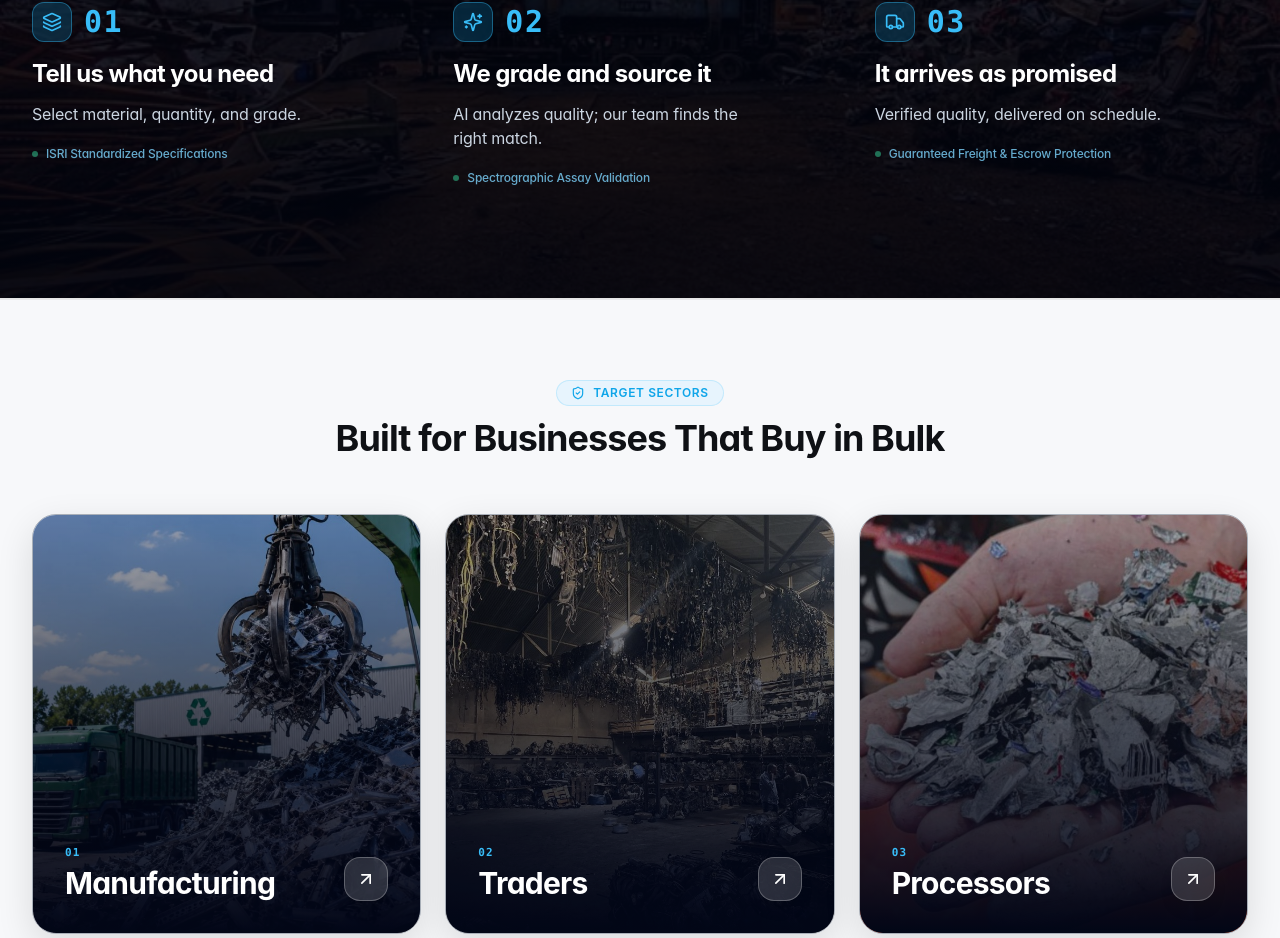
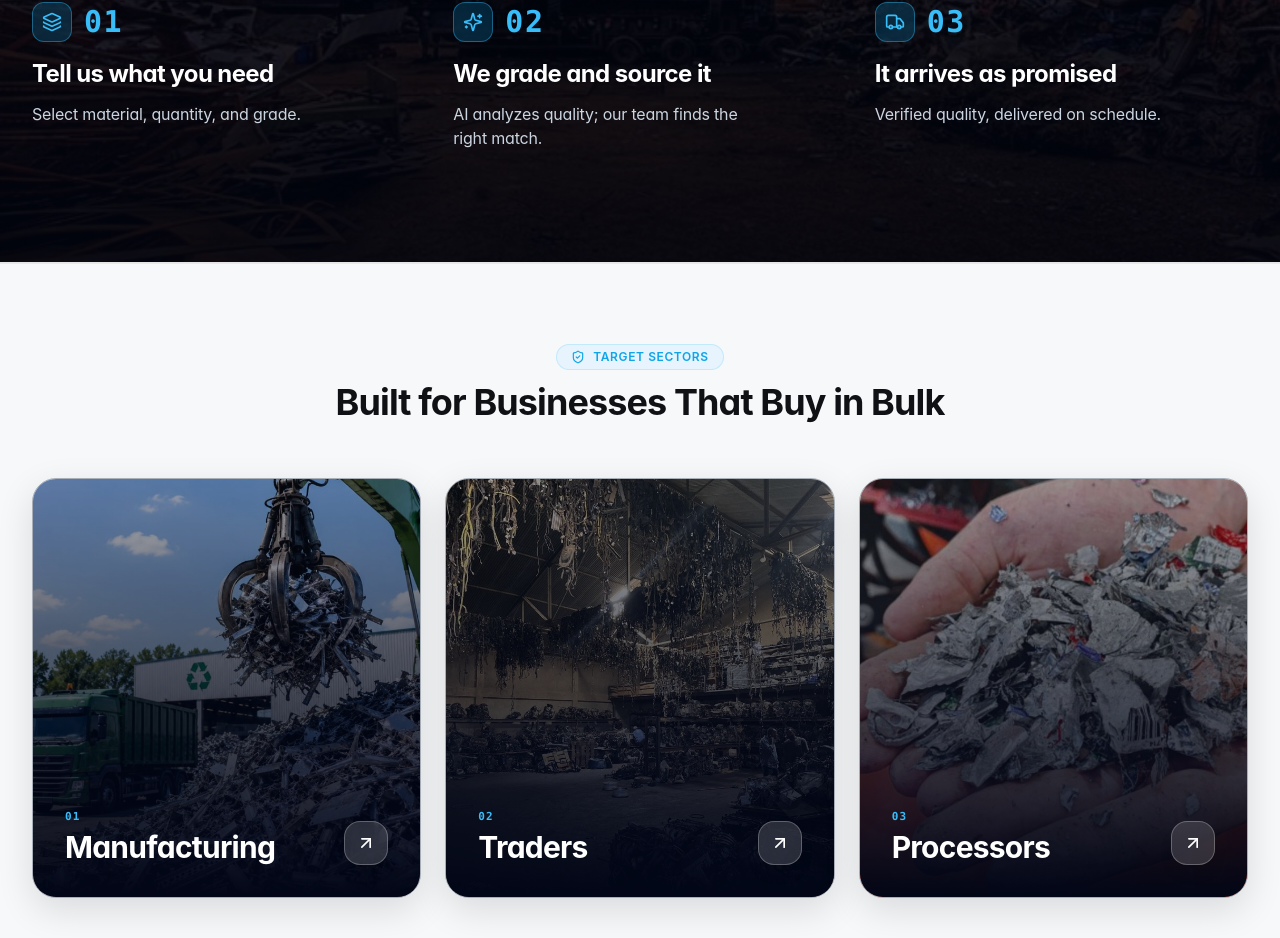
Before and after one commit to notSaiful/scrap-ai-marketplace, a React (Vite) app: page / in a window 1280 px wide. Shown: the part 1127-2065 px from the top of the page. Built offline with nearby package versions, Linux system fonts and the light colour scheme; a web font is replaced by a local one.

Commit message:
Remove protocol accent tag and pulse indicator from How It Works steps

```diff
--- a/src/components/HowItWorks.tsx
+++ b/src/components/HowItWorks.tsx
@@ -83,12 +83,6 @@ export const HowItWorks: React.FC<HowItWorksProps> = ({ onOpenRFQ }) => {
                 <p className="text-sm sm:text-base text-slate-300 font-normal leading-relaxed max-w-xs">
                   {step.description}
                 </p>
-
-                {/* Protocol Accent Tag */}
-                <div className="pt-2 flex items-center space-x-2 text-xs text-sky-300/80 font-medium">
-                  <span className="w-1.5 h-1.5 rounded-full bg-emerald-400 animate-pulse" />
-                  <span>{step.highlight}</span>
-                </div>
               </div>
             );
           })}
```
